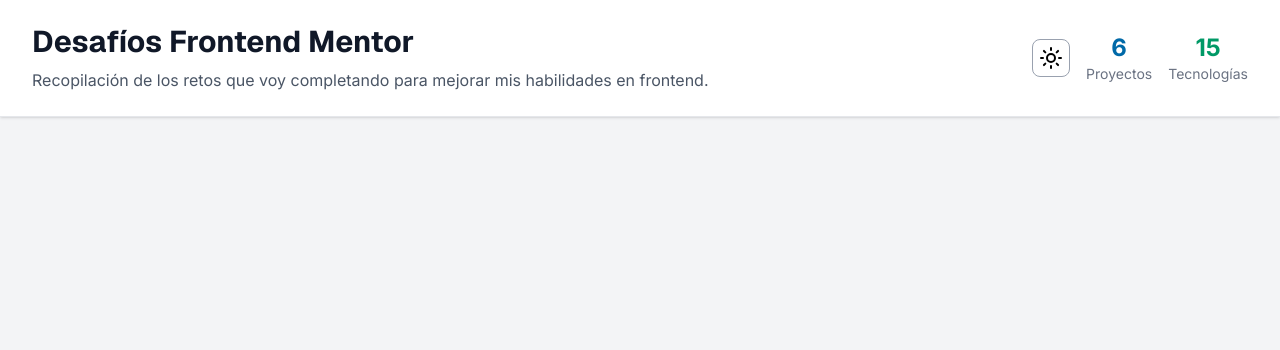
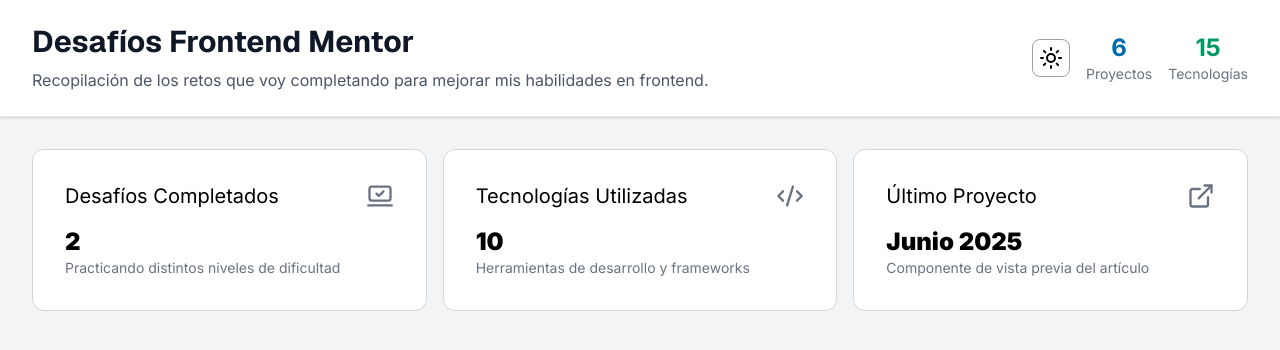
Before and after one commit to LuisChicaizaDev/challenges-frontend-mentor, a React (Vite) app: page / in a window 1280 px wide. Shown: the top 350 px of the page. Built offline with nearby package versions, Linux system fonts and the light colour scheme.

Commit message:
feat: agregar componente cards con info de desafios

```diff
--- a/src/App.jsx
+++ b/src/App.jsx
@@ -1,11 +1,16 @@
-
 import { Header} from './assets/components/Header';
+import { CardsInfo } from './assets/components/CardsInfo';
 
 function App() {
 
   return (
     <>
-      <Header />
+      <div className='min-h-screen dark:bg-slate-900'>
+        <Header />
+        <main className="max-w-7xl mx-auto px-4 sm:px-6 lg:px-8 py-8">
+          <CardsInfo />
+        </main>
+      </div>
     </>
   )
 }
--- /dev/null
+++ b/src/assets/components/CardsInfo.jsx
@@ -0,0 +1,46 @@
+import { LaptopMinimalCheck } from 'lucide-react';
+import { CodeXml } from 'lucide-react';
+import { ExternalLink } from 'lucide-react';
+
+export const CardsInfo = () => {
+    return (
+        <section className='grid grid-cols-1 gap-4 md:grid-cols-3'>
+
+            <div className='flex flex-col gap-4 justify-between p-8 bg-white border border-gray-300 rounded-xl dark:bg-slate-800 dark:border-slate-600'>
+                <div className='flex justify-between'>
+                    <h3 className='text-xl dark:text-white'>Desafíos Completados</h3>
+                    <LaptopMinimalCheck className='text-gray-500 size-7 dark:text-gray-400'/>
+                </div>
+                <div>
+                    <p className='font-black text-2xl dark:text-white'>2</p>
+                    <p className='text-sm text-gray-500 dark:text-gray-400'>Practicando distintos niveles de dificultad</p>
+                </div>
+            </div>
+
+            <div className='flex flex-col gap-4 justify-between p-8 bg-white border border-gray-300 rounded-xl dark:bg-slate-800 dark:border-slate-600'>
+                <div className='flex justify-between'>
+                    <h3 className='text-xl dark:text-white'>Tecnologías Utilizadas</h3>
+                    <CodeXml className='text-gray-500 size-7 dark:text-gray-400'/>
+                </div>
+                <div>
+                    <p className='font-black text-2xl dark:text-white'>10</p>
+                    <p className='text-sm text-gray-500 dark:text-gray-400'>Herramientas de desarrollo y frameworks</p>
+                </div>
+            </div>
+
+            <div className='flex flex-col gap-4 justify-between p-8 bg-white border border-gray-300 rounded-xl dark:bg-slate-800 dark:border-slate-600'>
+                <div className='flex justify-between'>
+                    <h3 className='text-xl dark:text-white'>Último Proyecto</h3>
+                   <a href="#" target='_blank'>
+                        <ExternalLink className='text-gray-500 size-7 hover:text-gray-400 transition-colors dark:text-gray-400 dark:hover:dark:text-gray-300'/>
+                   </a>
+                </div>
+                <div>
+                    <p className='font-black text-2xl dark:text-white'>Junio 2025</p>
+                    <p className='text-sm text-gray-500 dark:text-gray-400'>Componente de vista previa del artículo</p>
+                </div>
+            </div>
+
+        </section>
+    );
+}
```
